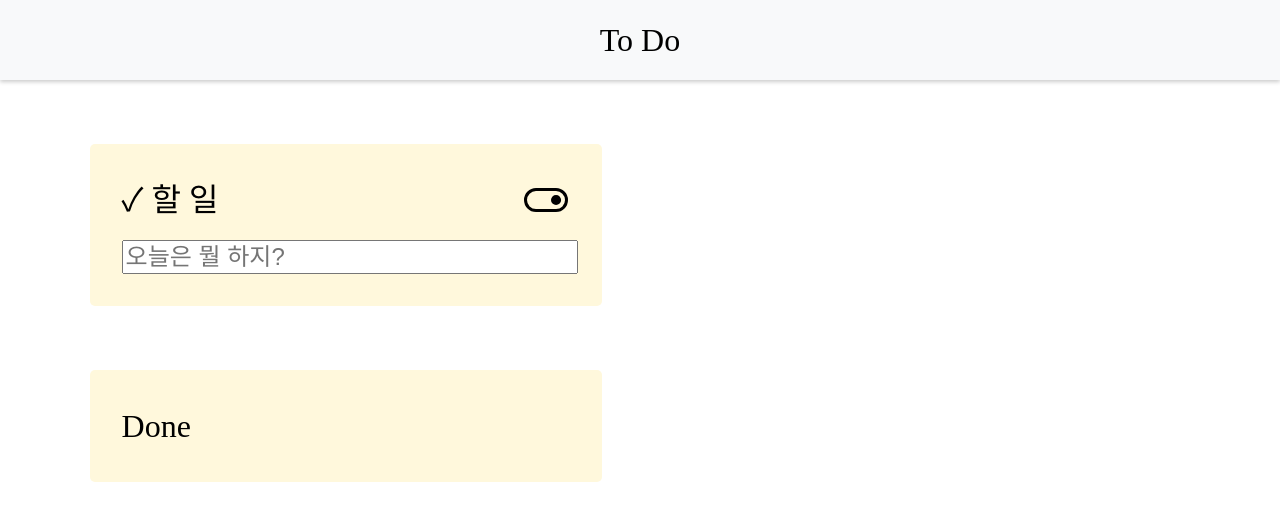
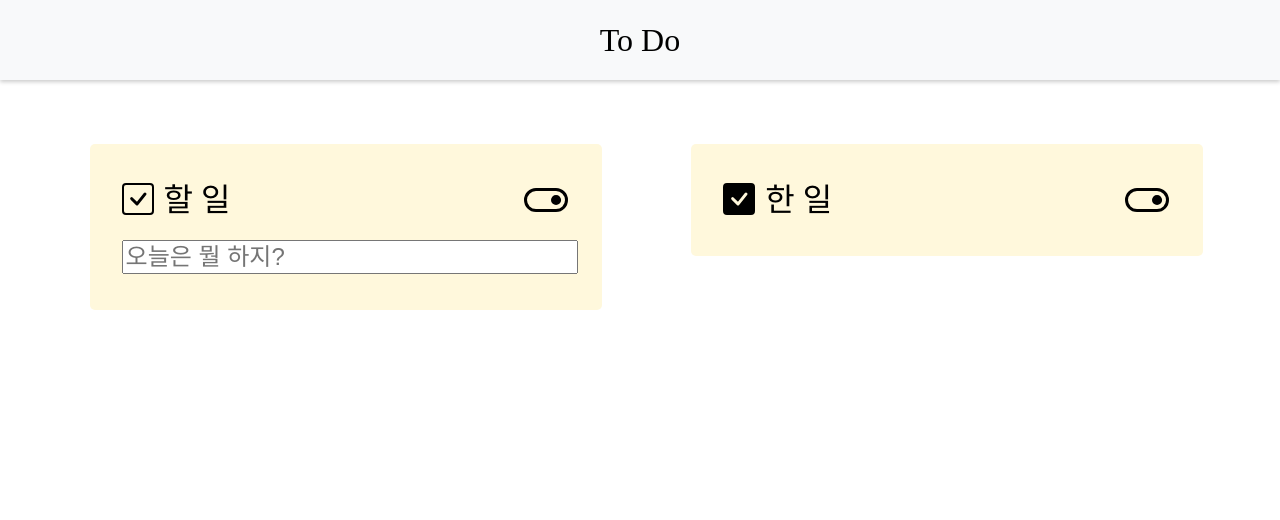
Before and after one commit to KUcodemaster/React_todo, a React (Create React App) app: page / in a window 1280 px wide. Shown: the top 520 px of the page. Built offline with nearby package versions, Linux system fonts and the light colour scheme.

Commit message:
Add: Move to done, Get back to Todo

```diff
--- a/package.json
+++ b/package.json
@@ -9,6 +9,7 @@
         "@testing-library/user-event": "^13.5.0",
         "react": "^18.2.0",
         "react-dom": "^18.2.0",
+        "react-icons": "^4.4.0",
         "react-router-dom": "^6.3.0",
         "react-scripts": "5.0.1",
         "styled-components": "^5.3.5",
--- a/src/App.js
+++ b/src/App.js
@@ -4,6 +4,8 @@ import { createGlobalStyle } from "styled-components";
 import reset from "styled-reset";
 import { Done } from "./components/Done";
 import { BrowserRouter, Routes, Route } from "react-router-dom";
+import { useState } from "react";
+import { useEffect } from "react";
 
 const GlobalStyle = createGlobalStyle`
   ${reset}
@@ -13,6 +15,28 @@ const GlobalStyle = createGlobalStyle`
 `;
 
 function App() {
+    const [todo, setTodo] = useState(
+        JSON.parse(localStorage.getItem("todo")) || []
+    );
+    const [done, setDone] = useState(
+        JSON.parse(localStorage.getItem("done")) || []
+    );
+
+    useEffect(() => {
+        localStorage.setItem("todo", JSON.stringify(todo));
+    }, [todo]);
+    useEffect(() => {
+        localStorage.setItem("done", JSON.stringify(done));
+    }, [done]);
+
+    const handleDone = (id) => {
+        setDone([...done, todo[id]]);
+    };
+
+    const handleBack = (id) => {
+        setTodo([...todo, done[id]]);
+    };
+
     return (
         <BrowserRouter basename={process.env.PUBLIC_URL}>
             <Routes>
@@ -23,8 +47,16 @@ function App() {
                             <GlobalStyle />
                             <div>
                                 <Navbar>To Do</Navbar>
-                                <Todo></Todo>
-                                <Done></Done>
+                                <Todo
+                                    todo={todo}
+                                    setTodo={setTodo}
+                                    onDone={handleDone}
+                                ></Todo>
+                                <Done
+                                    done={done}
+                                    setDone={setDone}
+                                    onBack={handleBack}
+                                ></Done>
                             </div>
                         </>
                     }
--- a/src/components/Done.js
+++ b/src/components/Done.js
@@ -1,18 +1,79 @@
 import styled from "styled-components";
+import { BsCheckSquareFill } from "react-icons/bs";
+import { Toggler } from "./Toggler";
+import { useState } from "react";
+import { ListItem } from "./Todo";
 
 const StyledTodo = styled.div`
     border-radius: 5px;
     padding: 2rem;
     background-color: #fff8dc;
     width: 35%;
-    margin-left: 7%;
+    margin-right: 6%;
     margin-top: 5%;
     font-size: 2rem;
     line-height: 3rem;
-    display: flex;
+    float: right;
     flex-direction: column;
+    @media screen and (max-width: 768px) {
+        width: 70%;
+        margin-left: 7%;
+        float: none;
+        margin-right: 0;
+        display: inline-block;
+    }
 `;
 
-export function Done() {
-    return <StyledTodo>Done</StyledTodo>;
+export function Done({ done, setDone, onBack }) {
+    const [mode, setMode] = useState("on");
+    const handleToggleClick = () => {
+        if (mode === "on") {
+            setMode("off");
+        } else {
+            setMode("on");
+        }
+    };
+    const handleDelete = (id) => {
+        const nextDone = done.filter((item, index) => index !== id);
+        setDone(nextDone);
+    };
+
+    const handleBack = (id) => {
+        onBack(id);
+        handleDelete(id);
+    };
+
+    return (
+        <StyledTodo>
+            <span
+                style={{
+                    display: "flex",
+                    alignItems: "center",
+                    lineHeight: "3rem",
+                }}
+            >
+                <BsCheckSquareFill
+                    style={{ marginRight: "10px", marginBottom: "3px" }}
+                ></BsCheckSquareFill>
+                한 일
+                <Toggler mode={mode} onClick={handleToggleClick}>
+                    보이기
+                </Toggler>
+            </span>
+            {mode === "on" && (
+                <ul>
+                    {done.map((item, i) => (
+                        <ListItem
+                            key={String(item) + String(i)}
+                            id={i}
+                            onDelete={handleDelete}
+                            onBack={handleBack}
+                        >
+                            {item}
+                        </ListItem>
+                    ))}
+                </ul>
+            )}
+        </StyledTodo>
+    );
 }
--- a/src/components/Navbar.js
+++ b/src/components/Navbar.js
@@ -1,4 +1,5 @@
 import styled from "styled-components";
+import { Link } from "react-router-dom";
 
 const StyledNavbar = styled.div`
     background-color: #f8f9fa;
@@ -12,5 +13,11 @@ const StyledNavbar = styled.div`
 `;
 
 export function Navbar({ children }) {
-    return <StyledNavbar>{children}</StyledNavbar>;
+    return (
+        <StyledNavbar>
+            <Link to="/" style={{ color: "black", textDecoration: "none" }}>
+                {children}
+            </Link>
+        </StyledNavbar>
+    );
 }
--- a/src/components/Todo.js
+++ b/src/components/Todo.js
@@ -1,10 +1,11 @@
-import { useEffect, useState } from "react";
+import { useState } from "react";
 import styled from "styled-components";
-import toggleOn from "../assets/toggle_on.svg";
-import toggleOff from "../assets/toggle_off.svg";
+import { Toggler, StyledToggler } from "./Toggler";
 import reviseImg from "../assets/revise.svg";
 import deleteImg from "../assets/delete.svg";
 import doneImg from "../assets/done.svg";
+import { BsCheckSquare, BsCheckLg } from "react-icons/bs";
+import { RiArrowGoBackFill } from "react-icons/ri";
 
 const StyledTodo = styled.div`
     border-radius: 5px;
@@ -15,17 +16,11 @@ const StyledTodo = styled.div`
     margin-top: 5%;
     font-size: 2rem;
     line-height: 3rem;
-    display: flex;
+    display: inline-block;
     flex-direction: column;
-    @media screen and (max-width: 500px) {
+    @media screen and (max-width: 768px) {
         width: 70%;
     }
-`;
-
-const StyledToggler = styled.img`
-    margin-left: auto;
-    vertical-align: middle;
-    float: right;
 `;
 
 const StyledButton = styled(StyledToggler)`
@@ -47,21 +42,14 @@ const StyledLi = styled.li`
 `;
 
 const StyledListInput = styled.input`
-    width: 20vw;
+    width: 80%;
     font-size: 1.25rem;
     display: flex;
     padding: 0.25rem;
+    @media screen and (max-width: 768px) {
+        width: 70%;
+    }
 `;
-
-function Toggler({ mode, onClick }) {
-    return (
-        <StyledToggler
-            src={mode === "on" ? toggleOn : toggleOff}
-            onClick={onClick}
-            alt={mode === "on" ? "감추기" : "보이기"}
-        />
-    );
-}
 
 function Input({ value, onChange, onKeyDown, placeholder }) {
     return (
@@ -74,7 +62,7 @@ function Input({ value, onChange, onKeyDown, placeholder }) {
     );
 }
 
-function ListItem({ children, onDelete, id, onRevise }) {
+export function ListItem({ children, onDelete, id, onRevise, onDone, onBack }) {
     const [mode, setMode] = useState("view");
     const [value, setValue] = useState(children);
 
@@ -94,8 +82,17 @@ function ListItem({ children, onDelete, id, onRevise }) {
         }
     };
 
-    const handleDeleteClick = () => {
+    const handleDeleteTodoClick = () => {
         onDelete(id);
+    };
+
+    const handleDone = () => {
+        onDone(id);
+        onDelete(id);
+    };
+
+    const handleBack = () => {
+        onBack(id);
     };
 
     return (
@@ -110,14 +107,40 @@ function ListItem({ children, onDelete, id, onRevise }) {
                     >
                         <StyledButton
                             src={deleteImg}
-                            onClick={handleDeleteClick}
+                            onClick={handleDeleteTodoClick}
                             id={id}
                         />
-                        <StyledButton
-                            src={reviseImg}
-                            onClick={handleReviseClick}
-                            id={id}
-                        />
+                        {onBack && (
+                            <RiArrowGoBackFill
+                                style={{
+                                    height: "2rem",
+                                    width: "1.5rem",
+                                    verticalAlign: "top",
+                                    paddingLeft: "0.2rem",
+                                    paddingRight: "0.2rem",
+                                }}
+                                onClick={handleBack}
+                            ></RiArrowGoBackFill>
+                        )}
+                        {onDone && (
+                            <BsCheckLg
+                                style={{
+                                    height: "2rem",
+                                    width: "1.5rem",
+                                    verticalAlign: "top",
+                                    paddingLeft: "0.2rem",
+                                    paddingRight: "0.2rem",
+                                }}
+                                onClick={handleDone}
+                            />
+                        )}
+                        {onRevise && (
+                            <StyledButton
+                                src={reviseImg}
+                                onClick={handleReviseClick}
+                                id={id}
+                            />
+                        )}
                     </span>
                 </StyledLi>
             ) : (
@@ -139,11 +162,8 @@ function ListItem({ children, onDelete, id, onRevise }) {
     );
 }
 
-export function Todo() {
+export function Todo({ todo, setTodo, onDone }) {
     const [mode, setMode] = useState("on");
-    const [todo, setTodo] = useState(
-        JSON.parse(localStorage.getItem("item")) || []
-    );
     const [value, setValue] = useState("");
     const handleToggleClick = () => {
         if (mode === "on") {
@@ -162,7 +182,7 @@ export function Todo() {
             setValue("");
         }
     };
-    const handleDelete = (id) => {
+    const handleDeleteTodo = (id) => {
         const nextTodo = todo.filter((item, index) => index !== id);
         setTodo(nextTodo);
     };
@@ -171,13 +191,19 @@ export function Todo() {
         setTodo(todo.map((item, index) => (id === index ? value : item)));
     };
 
-    useEffect(() => {
-        localStorage.setItem("item", JSON.stringify(todo));
-    }, [todo]);
     return (
         <StyledTodo>
-            <span>
-                ✓ 할 일
+            <span
+                style={{
+                    display: "flex",
+                    alignItems: "center",
+                    lineHeight: "3rem",
+                }}
+            >
+                <BsCheckSquare
+                    style={{ marginRight: "10px", marginBottom: "3px" }}
+                ></BsCheckSquare>
+                할 일
                 <Toggler mode={mode} onClick={handleToggleClick}>
                     보이기
                 </Toggler>
@@ -188,8 +214,9 @@ export function Todo() {
                         <ListItem
                             key={String(item) + String(i)}
                             id={i}
-                            onDelete={handleDelete}
+                            onDelete={handleDeleteTodo}
                             onRevise={handleRevise}
+                            onDone={onDone}
                         >
                             {item}
                         </ListItem>
--- /dev/null
+++ b/src/components/Toggler.js
@@ -0,0 +1,19 @@
+import styled from "styled-components";
+import toggleOn from "../assets/toggle_on.svg";
+import toggleOff from "../assets/toggle_off.svg";
+
+export const StyledToggler = styled.img`
+    margin-left: auto;
+    vertical-align: middle;
+    float: right;
+`;
+
+export function Toggler({ mode, onClick }) {
+    return (
+        <StyledToggler
+            src={mode === "on" ? toggleOn : toggleOff}
+            onClick={onClick}
+            alt={mode === "on" ? "감추기" : "보이기"}
+        />
+    );
+}
```
Also changed, not shown: 1 other file (tests, documents, lock files or other folders).
